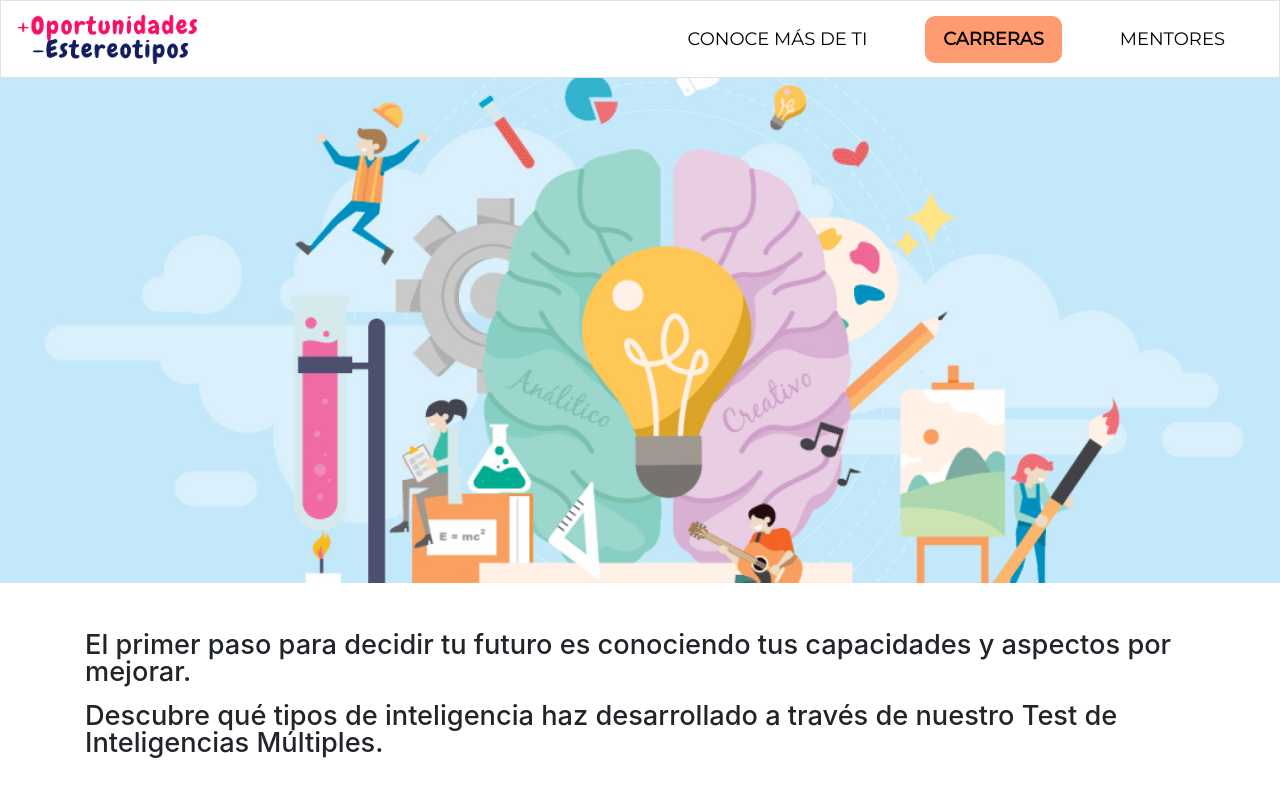
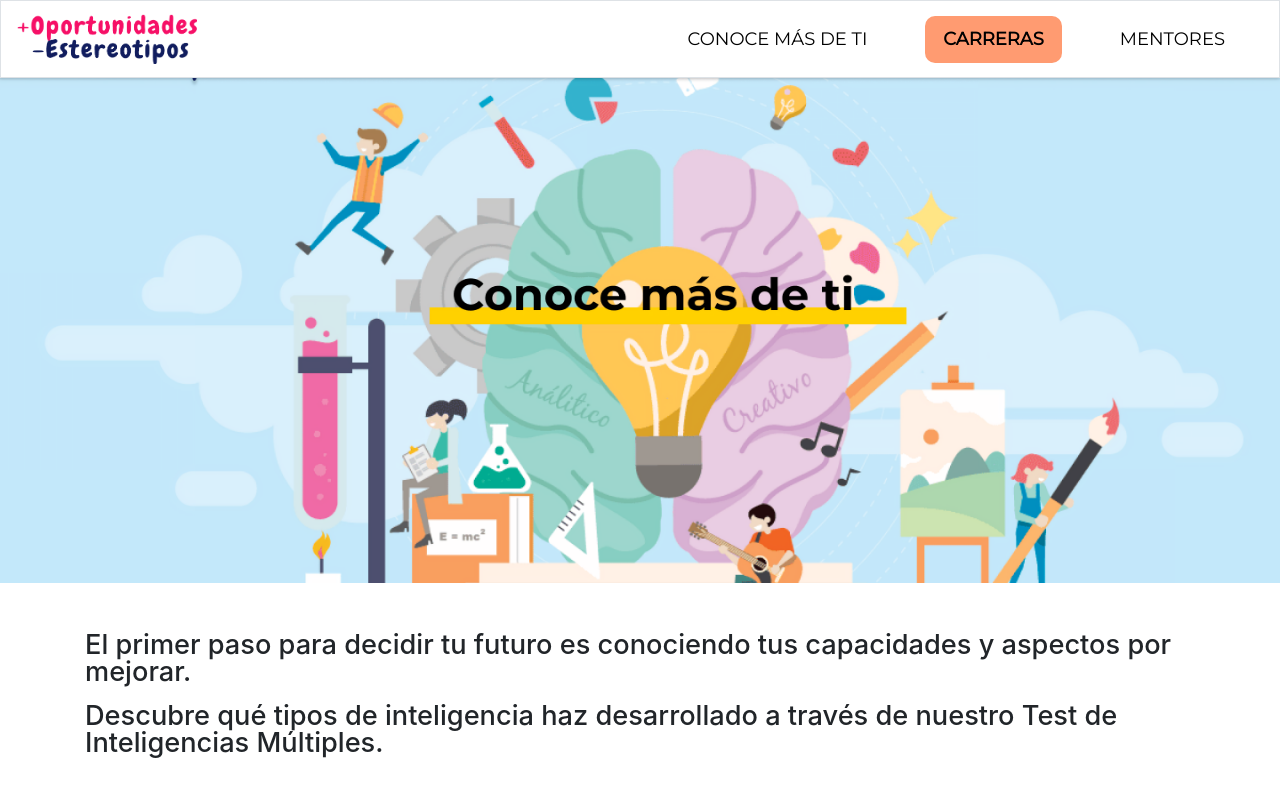
Before and after one commit to omairapalacios/hdl2020, an Angular app: page /aboutme in a window 1280 px wide. Shown: the top 800 px of the page. Built offline with nearby package versions, Linux system fonts and the light colour scheme.

Commit message:
change image

```diff
--- a/src/app/components/aboutme/aboutme.component.html
+++ b/src/app/components/aboutme/aboutme.component.html
@@ -1,5 +1,5 @@
 <div>
-    <img src="../../../assets/img/aboutme.jpg" class="w-100" alt="" />
+    <img src="../../../assets/img/aboutme.png" class="w-100" alt="" />
   </div>
   <div class="container mt-5">
     <p class="title">
```
Also changed, not shown: src/assets/img/aboutme.png (added).
